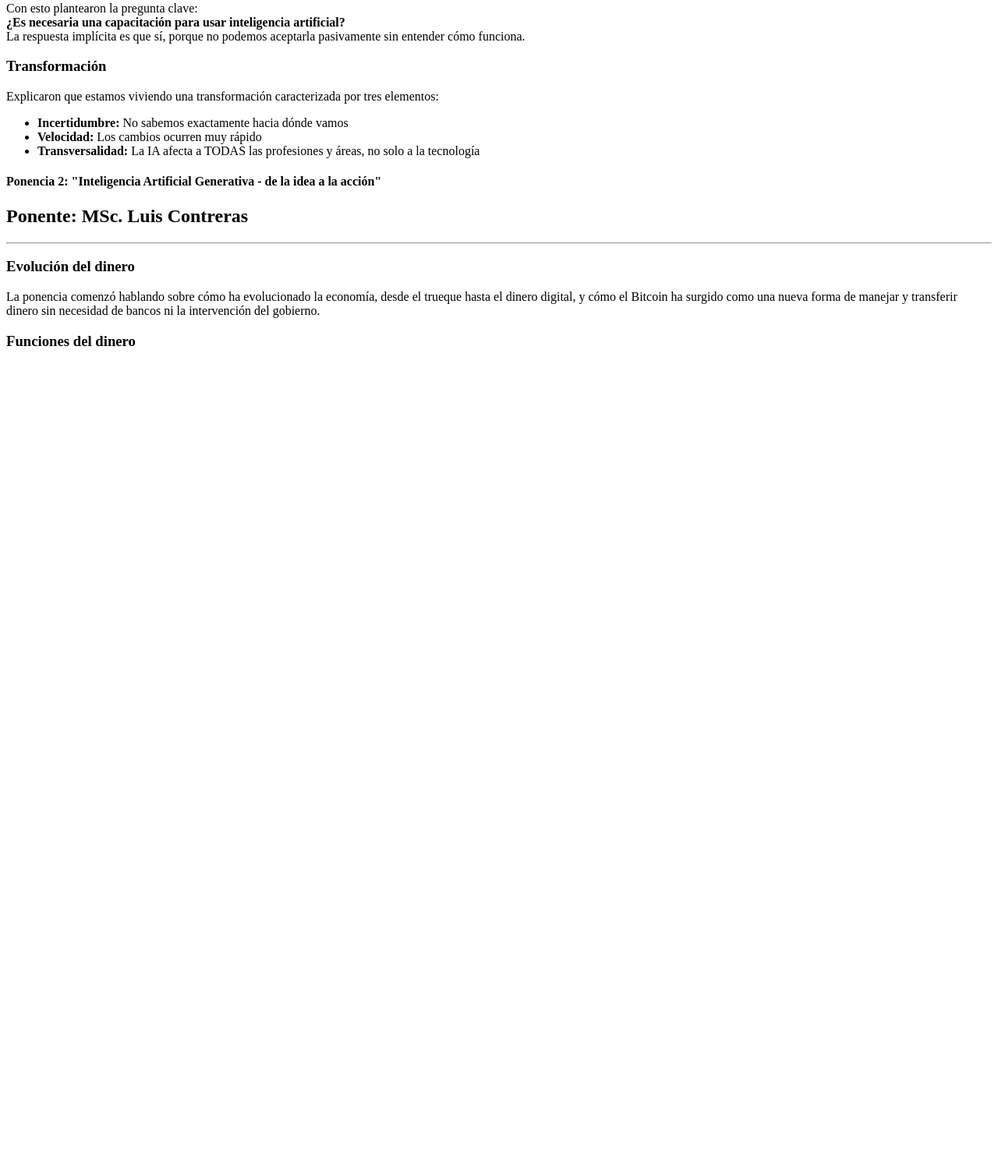
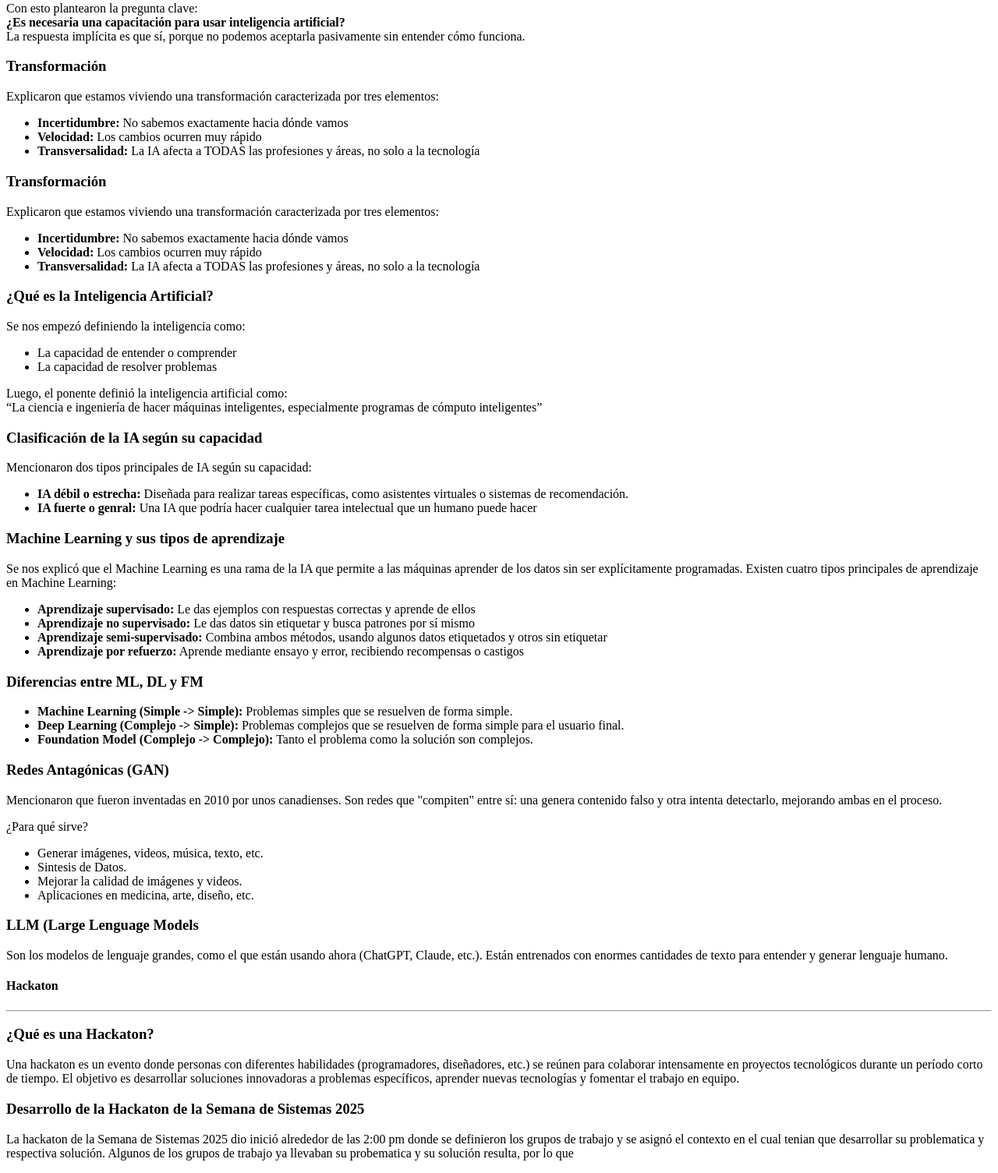
Before and after one commit to fatimarqz9/SDS_2025, a PHP site: page /app/views/DayOne_View.php in a window 1280 px wide. Shown: the part 1813-3318 px from the top of the page at 78% size. Before the commit the page ends 2257 px from the top, so only its background shows below. Run offline with PHP 8.4, Linux system fonts and the light colour scheme; the template is opened without the code that fills it, so the values that code supplies are empty.

Commit message:
Información sobre ponencia IA Generativa

```diff
--- a/MVC/app/views/DayOne_View.php
+++ b/MVC/app/views/DayOne_View.php
@@ -204,27 +204,110 @@
                         </ul>
                         </p>
                     </div>
+                    <div class="subtema_ponencia">
+                        <h3>Transformación</h3>
+                        <p>
+                            Explicaron que estamos viviendo una transformación caracterizada por tres elementos:
+                        <ul>
+                            <li><strong>Incertidumbre:</strong> No sabemos exactamente hacia dónde vamos</li>
+                            <li><strong>Velocidad:</strong> Los cambios ocurren muy rápido</li>
+                            <li><strong>Transversalidad:</strong> La IA afecta a TODAS las profesiones y áreas, no solo a la tecnología</li>
+                        </ul>
+                        </p>
                     </div>
+                    <div class="subtema_ponencia">
+                        <h3>¿Qué es la Inteligencia Artificial?</h3>
+                        <p>
+                            Se nos empezó definiendo la inteligencia como:
+                        <ul>
+                            <li>La capacidad de entender o comprender</li>
+                            <li>La capacidad de resolver problemas</li>
+                        </ul>
+                        </p>
+                        <p>
+                            Luego, el ponente definió la inteligencia artificial como:<br>
+                            <q>La ciencia e ingeniería de hacer máquinas inteligentes, especialmente programas de cómputo inteligentes</q>
+                        </p>
+                    </div>
+
+                    <div class="subtema_ponencia">
+                        <h3>Clasificación de la IA según su capacidad</h3>
+                        <p>
+                            Mencionaron dos tipos principales de IA según su capacidad:
+                        <ul>
+                            <li><strong>IA débil o estrecha:</strong> Diseñada para realizar tareas específicas, como asistentes virtuales o sistemas de recomendación.</li>
+                            <li><strong>IA fuerte o genral:</strong> Una IA que podría hacer cualquier tarea intelectual que un humano puede hacer</li>
+                        </ul>
+                        </p>
+                    </div>
+
+                    <div class="subtema_ponencia">
+                        <h3>Machine Learning y sus tipos de aprendizaje</h3>
+                        <p>
+                            Se nos explicó que el Machine Learning es una rama de la IA que permite a las máquinas aprender de los datos sin ser explícitamente programadas.
+                            Existen cuatro tipos principales de aprendizaje en Machine Learning:
+                        <ul>
+                            <li><strong>Aprendizaje supervisado:</strong> Le das ejemplos con respuestas correctas y aprende de ellos</li>
+                            <li><strong>Aprendizaje no supervisado:</strong> Le das datos sin etiquetar y busca patrones por sí mismo</li>
+                            <li><strong>Aprendizaje semi-supervisado:</strong> Combina ambos métodos, usando algunos datos etiquetados y otros sin etiquetar</li>
+                            <li><strong>Aprendizaje por refuerzo:</strong> Aprende mediante ensayo y error, recibiendo recompensas o castigos</li>
+                        </ul>
+                        </p>
+                    </div>
+
+                    <div class="subtema_ponencia">
+                        <h3>Diferencias entre ML, DL y FM</h3>
+                                <ul>
+                                    <li><strong>Machine Learning (Simple -> Simple):</strong> Problemas simples que se resuelven de forma simple.</li>
+                                    <li><strong>Deep Learning (Complejo -> Simple):</strong> Problemas complejos que se resuelven de forma simple para el usuario final.</li>
+                                    <li><strong>Foundation Model (Complejo -> Complejo):</strong> Tanto el problema como la solución son complejos.</li>
+                                </ul>
+                    </div>
+
+                     <div class="subtema_ponencia">
+                        <h3>Redes Antagónicas (GAN) </h3>
+                               <p>Mencionaron que fueron inventadas en 2010 por unos canadienses.
+                                 Son redes que "compiten" entre sí: una genera contenido falso y otra intenta detectarlo,
+                                  mejorando ambas en el proceso.</p>
+
+                                <p>¿Para qué sirve?</p>
+                                <ul>
+                                    <li>Generar imágenes, videos, música, texto, etc.</li>
+                                    <li>Sintesis de Datos.</li>
+                                    <li>Mejorar la calidad de imágenes y videos.</li>
+                                    <li>Aplicaciones en medicina, arte, diseño, etc.</li>
+                                </ul>
+                    </div>
+
+                     <div class="subtema_ponencia">
+                        <h3>LLM (Large Lenguage Models</h3>
+                                <p>Son los modelos de lenguaje grandes, como el que están usando ahora (ChatGPT, Claude, etc.).
+                                    Están entrenados con enormes cantidades de texto para entender y generar lenguaje humano.</p>
+                    </div>
+
             </section>
 
 
             <section class="ponencia" id="Hackaton">
                 <div class="titulo">
-                    <h1>Ponencia 2: "Inteligencia Artificial Generativa - de la idea a la acción"</h1>
-                    <h2>Ponente: MSc. Luis Contreras</h2>
+                    <h1>Hackaton</h1>
                 </div>
                 <hr>
                 <div class="contenido_ponencia">
                     <div class="subtema_ponencia">
-                        <h3>Evolución del dinero</h3>
+                        <h3>¿Qué es una Hackaton?</h3>
                         <p>
-                            La ponencia comenzó hablando sobre cómo ha evolucionado la economía, desde el trueque hasta el dinero digital,
-                            y cómo el Bitcoin ha surgido como una nueva forma de manejar y transferir dinero sin necesidad de bancos ni la intervención del gobierno.
+                            Una hackaton es un evento donde personas con diferentes habilidades (programadores, diseñadores, etc.)
+                            se reúnen para colaborar intensamente en proyectos tecnológicos durante un período corto de tiempo.
+                            El objetivo es desarrollar soluciones innovadoras a problemas específicos, aprender nuevas tecnologías y fomentar el trabajo en equipo.
                         </p>
                     </div>
                     <div class="subtema_ponencia">
-                        <h3>Funciones del dinero</h3>
-                        <p></p>
+                        <h3>Desarrollo de la Hackaton de la Semana de Sistemas 2025</h3>
+                        <p>
+                            La hackaton de la Semana de Sistemas 2025 dio inició alrededor de las 2:00 pm donde se definieron los grupos de trabajo y se asignó el contexto en el cual tenian que desarrollar su problematica y respectiva solución.
+                            Algunos de los grupos de trabajo ya llevaban su probematica y  su solución resulta, por lo que
+                        </p>
                     </div>
                 </div>
             </section>
```
Also changed, not shown: MVC/public/css/style.css (+11 -2 lines). Lines whose indentation alone changed are shown as unchanged.
